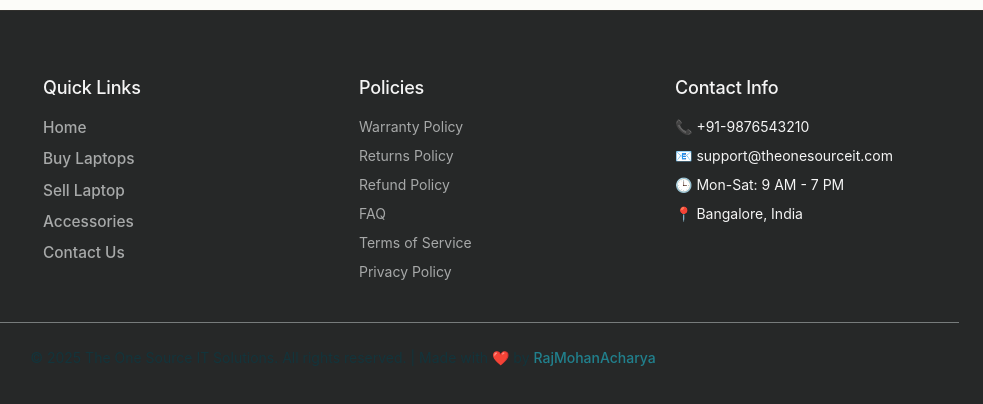
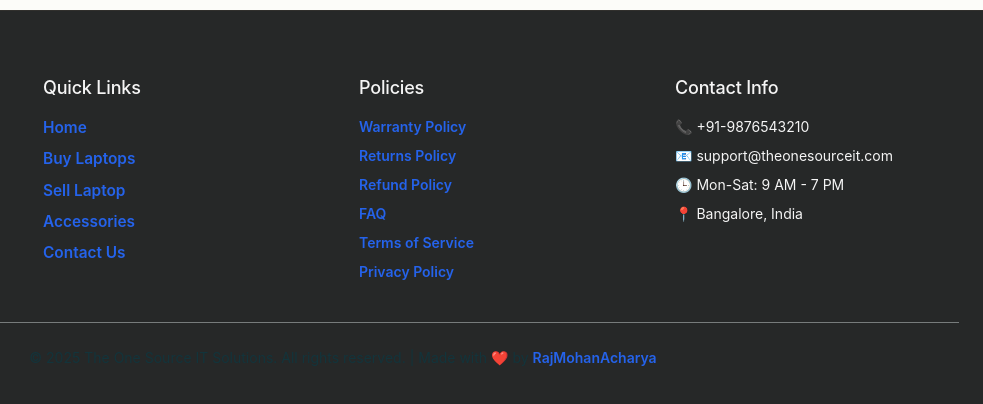
Before and after one commit to rajmohanacharya/tosit5, a plain HTML site: page index.html in a window 1280 px wide. Shown: the part 2784-3188 px from the top of the page, 297-1280 px from the left. Drawn offline with Linux system fonts and the light colour scheme; a web font is replaced by a local one.

Commit message:
Update style.css

```diff
--- a/style.css
+++ b/style.css
@@ -2221,3 +2221,13 @@ select:focus {
  margin: 10% auto;
  }
 }
+.footer a {
+  color: #2563eb; /* Replace with your preferred color */
+  text-decoration: none;
+  font-weight: 600;
+}
+
+.footer a:hover {
+  text-decoration: underline;
+  color: #174ea6; /* Slightly darker on hover */
+}
```
